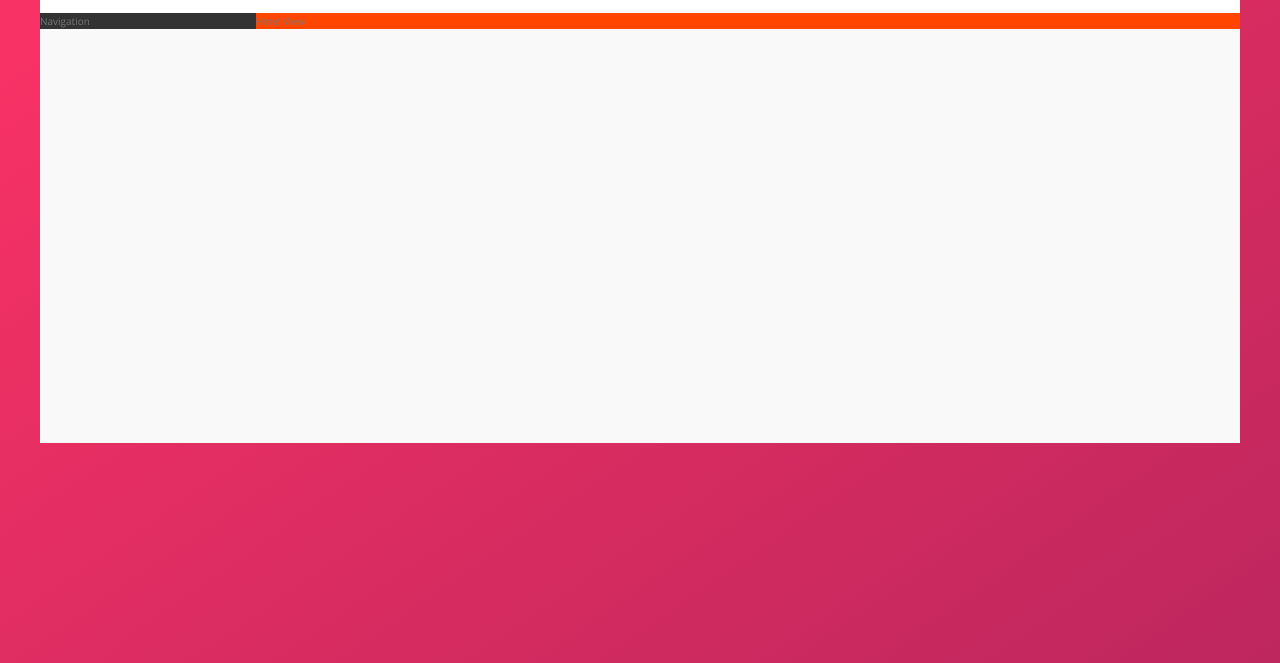
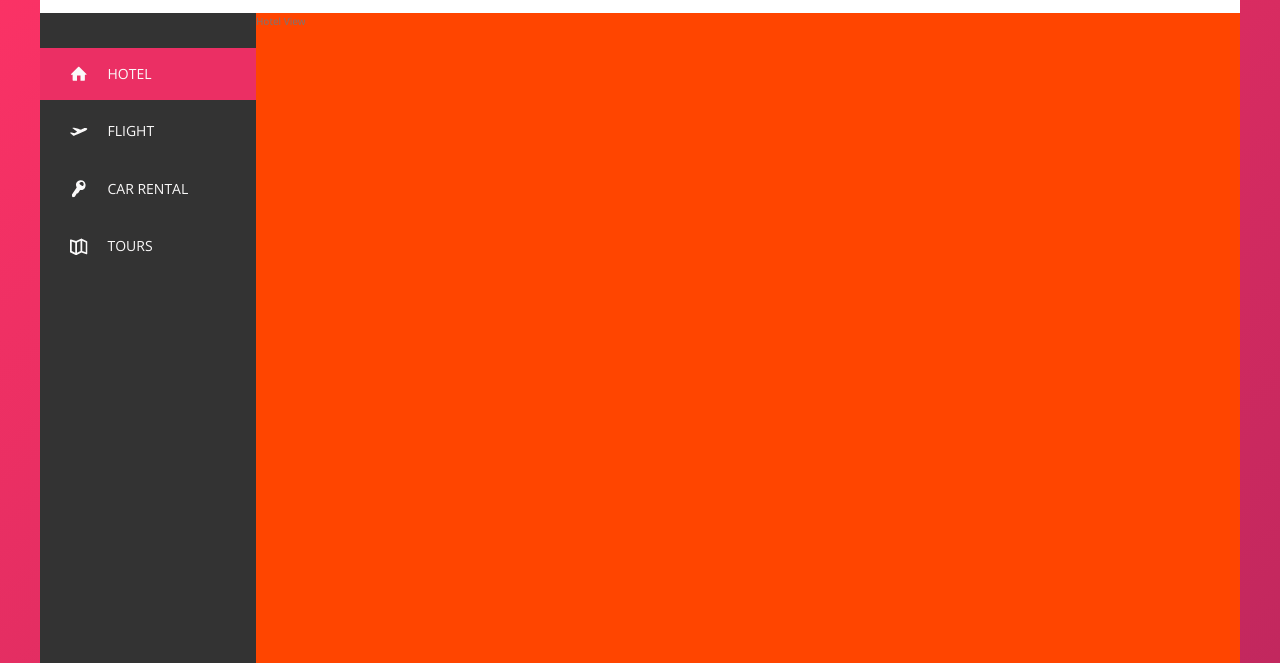
Before and after one commit to KamuiShiroPL/Trillo, a website: page index.html in a window 1280 px wide. Shown: the part 137-800 px from the top of the page. Drawn offline with nearby package versions, Linux system fonts and the light colour scheme.

Commit message:
Add side-bar navigation

```diff
--- a/index.html
+++ b/index.html
@@ -45,8 +45,51 @@
             </header>
             <div class="content">
                 <nav class="sidebar">
-                    Navigation
+                    <ul class="side-nav">
+
+
+
+                        <li class="side-nav__item side-nav__item--active">
+                            <a href="#" class="side-nav__link">
+                                <svg class="side-nav__icon">
+                                    <use xlink:href="img/sprite.svg#icon-home"></use>
+                                </svg>
+                                <span>Hotel</span>
+                            </a>
+                        </li>
+                        <li class="side-nav__item">
+                            <a href="#" class="side-nav__link">
+                                <svg class="side-nav__icon">
+                                    <use xlink:href="img/sprite.svg#icon-aircraft-take-off"></use>
+                                </svg>
+                                <span>Flight</span>
+                            </a>
+                        </li>
+                        <li class="side-nav__item">
+                            <a href="#" class="side-nav__link">
+                                <svg class="side-nav__icon">
+                                    <use xlink:href="img/sprite.svg#icon-key"></use>
+                                </svg>
+                                <span>Car rental</span>
+                            </a>
+                        </li>
+                        <li class="side-nav__item">
+                            <a href="#" class="side-nav__link">
+                                <svg class="side-nav__icon">
+                                    <use xlink:href="img/sprite.svg#icon-map"></use>
+                                </svg>
+                                <span>Tours</span>
+                            </a>
+                        </li>
+                    </ul>
+
+                    <div class="legal">
+                        &copy; 2017 by trillo. All rights reserved.
+                    </div>
                 </nav>
+
+
+
                 <main class="hotel-view">
                     Hotel View
                 </main>
--- a/sass/_components.scss
+++ b/sass/_components.scss
@@ -118,3 +118,77 @@
         margin-right: 1rem;
     }
 }
+
+
+/////////////////////
+//Side Navigation
+
+.side-nav {
+    font-size: 1.4rem;
+    list-style: none;
+    margin-top: 3.5rem;
+
+    &__item {
+        position: relative;
+
+        &:not(:last-child) {
+            margin-bottom: .5rem;
+        }
+    }
+
+    &__item::before {
+        content: "";
+        position: absolute;
+        top: 0;
+        left: 0;
+        height: 100%;
+        width: 3px;
+        background-color: var(--color-primary);
+        transform: scaleY(0);
+        transition: transform .2s,
+                    width .4s cubic-bezier(1,0,0,1) .2s,
+                    background-color .1s;
+    }
+
+    &__item:hover::before,
+    &__item--active::before {
+        transform: scaleY(1);
+        width: 100%;
+    }
+
+    &__item:active::before {
+        background-color: var(--color-primary-light);
+    }
+
+    &__link:link,
+    &__link:visited {
+        color: var(--color-grey-light-1);
+        text-decoration: none;
+        text-transform: uppercase;
+        display: block;
+        padding: 1.5rem 3rem;
+        position: relative;
+        z-index: 10;
+
+        display: flex;
+        align-items: center;
+    }
+
+    &__icon {
+        width: 1.75rem;
+        height: 1.75rem;
+        margin-right: 2rem;
+        fill: currentColor;
+    }
+
+}
+
+/////////////////////
+//Legal text
+.legal {
+    font-size: 1.2rem;
+    color: var(--color-grey-light-4);
+    text-align: center;
+    padding: 2.5rem;
+
+}
--- a/sass/_layout.scss
+++ b/sass/_layout.scss
@@ -26,11 +26,16 @@
     background-color: var(--color-grey-dark-1);
 
     flex: 0 0 18%;
+
+    display: flex;
+    flex-direction: column;
+    justify-content: space-between;
 }
 
 .hotel-view {
     background-color: #fff;
     background-color: orangered;
+    height: 80rem;
 
     flex: 1;
 }
```
Also changed, not shown: css/style.css.
